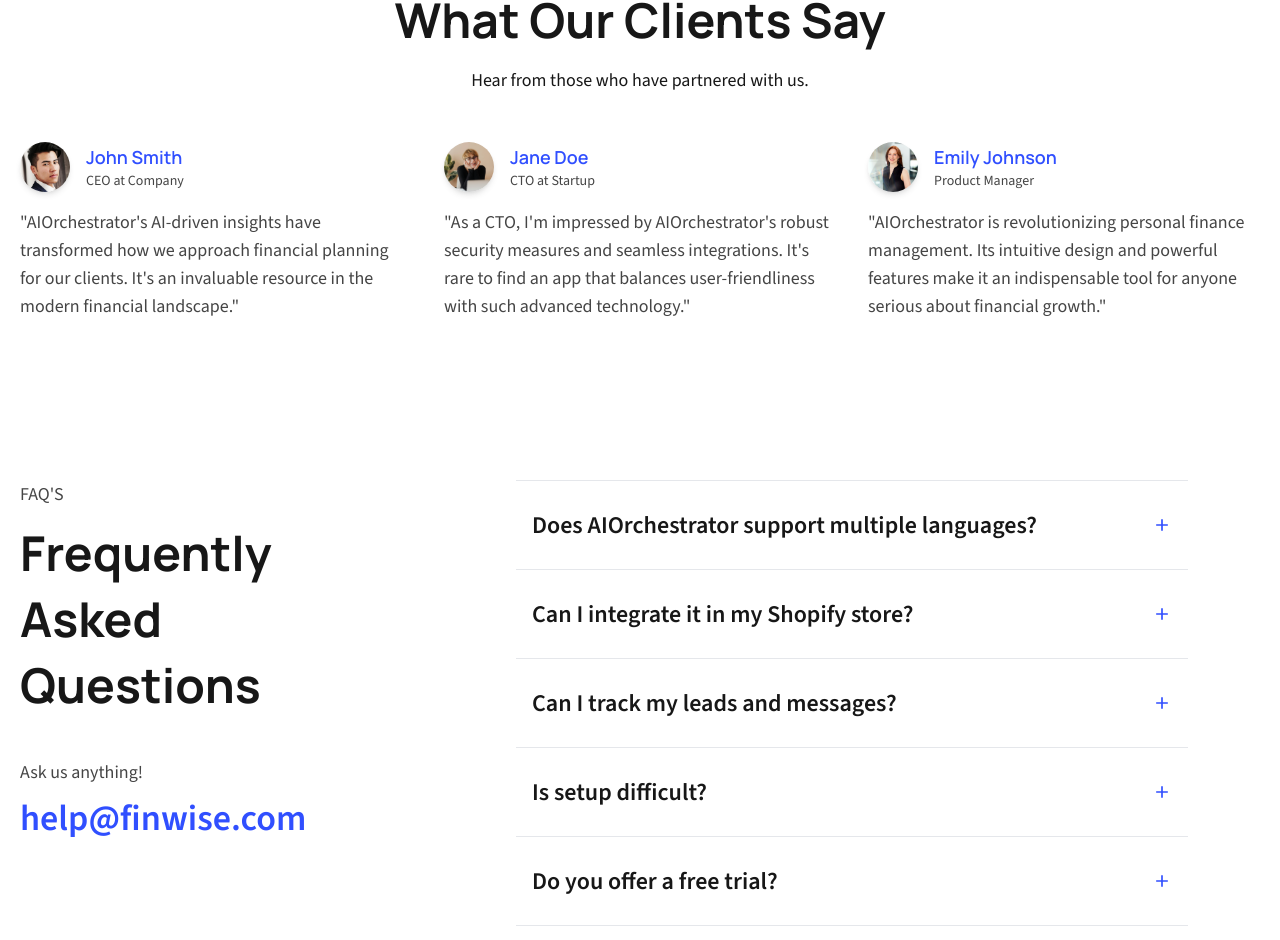
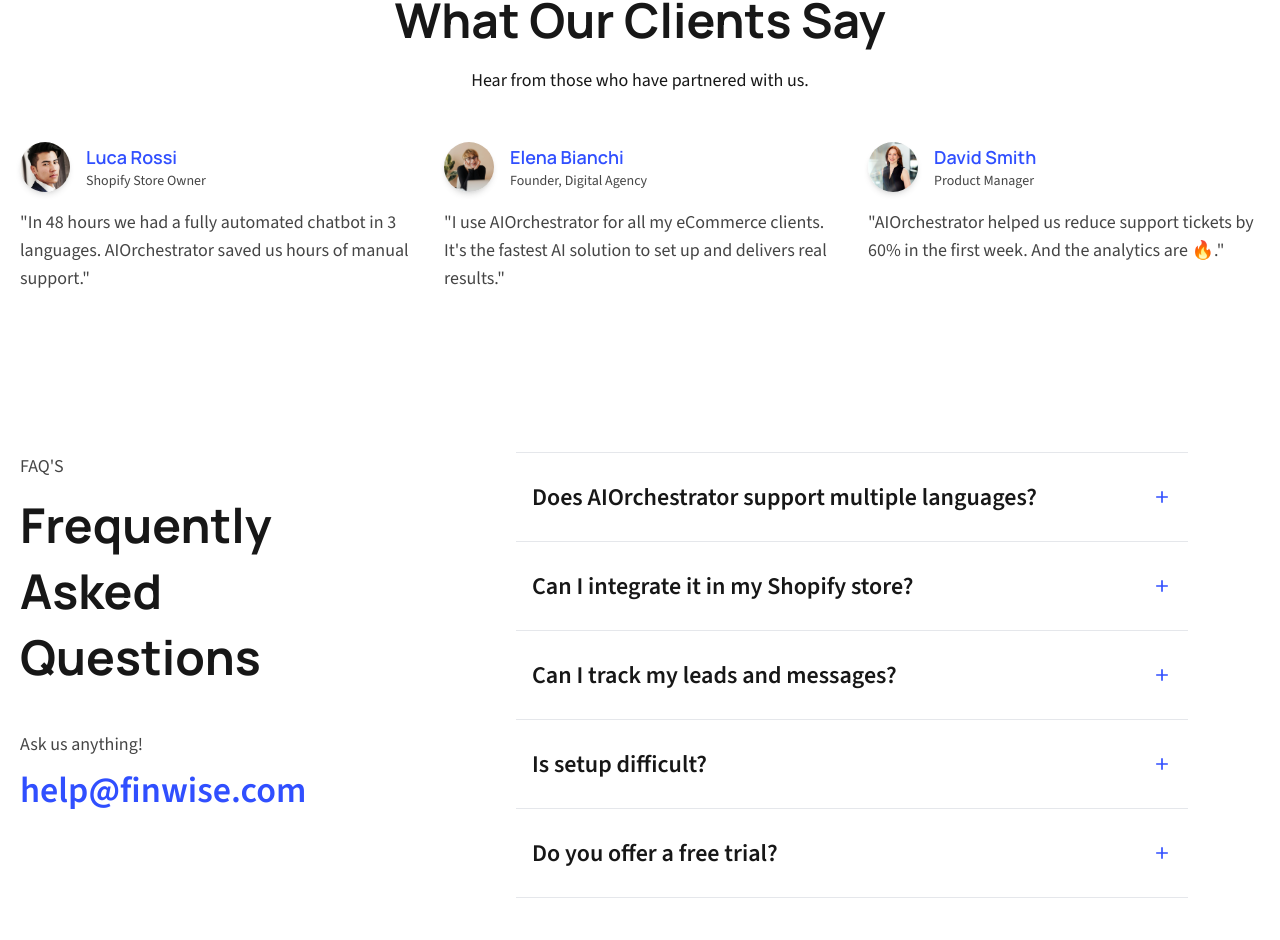
Before and after one commit to Ortannu/finwise-saas-landing-page, a Next.js app: page / in a window 1280 px wide. Shown: the part 3635-4575 px from the top of the page. Built offline with nearby package versions, Linux system fonts and the light colour scheme.

Commit message:
Update testimonials.ts

```diff
--- a/src/data/testimonials.ts
+++ b/src/data/testimonials.ts
@@ -3,21 +3,21 @@
 
 export const testimonials: ITestimonial[] = [
   {
-        name: 'John Smith',
-        role: 'CEO at Company',
-        message: `${siteDetails.siteName}'s AI-driven insights have transformed how we approach financial planning for our clients. It's an invaluable resource in the modern financial landscape.`,
+    name: 'Luca Rossi',
+    role: 'Shopify Store Owner',
+    message: `In 48 hours we had a fully automated chatbot in 3 languages. ${siteDetails.siteName} saved us hours of manual support.`,
     avatar: '/images/testimonial-1.webp',
   },
   {
-        name: 'Jane Doe',
-        role: 'CTO at Startup',
-        message: `As a CTO, I'm impressed by ${siteDetails.siteName}'s robust security measures and seamless integrations. It's rare to find an app that balances user-friendliness with such advanced technology.`,
+    name: 'Elena Bianchi',
+    role: 'Founder, Digital Agency',
+    message: `I use ${siteDetails.siteName} for all my eCommerce clients. It's the fastest AI solution to set up and delivers real results.`,
     avatar: '/images/testimonial-2.webp',
   },
   {
-        name: 'Emily Johnson',
+    name: 'David Smith',
     role: 'Product Manager',
-        message: `${siteDetails.siteName} is revolutionizing personal finance management. Its intuitive design and powerful features make it an indispensable tool for anyone serious about financial growth.`,
+    message: `${siteDetails.siteName} helped us reduce support tickets by 60% in the first week. And the analytics are 🔥.`,
     avatar: '/images/testimonial-3.webp',
   },
 ];
```
Lines whose indentation alone changed are shown as unchanged.
